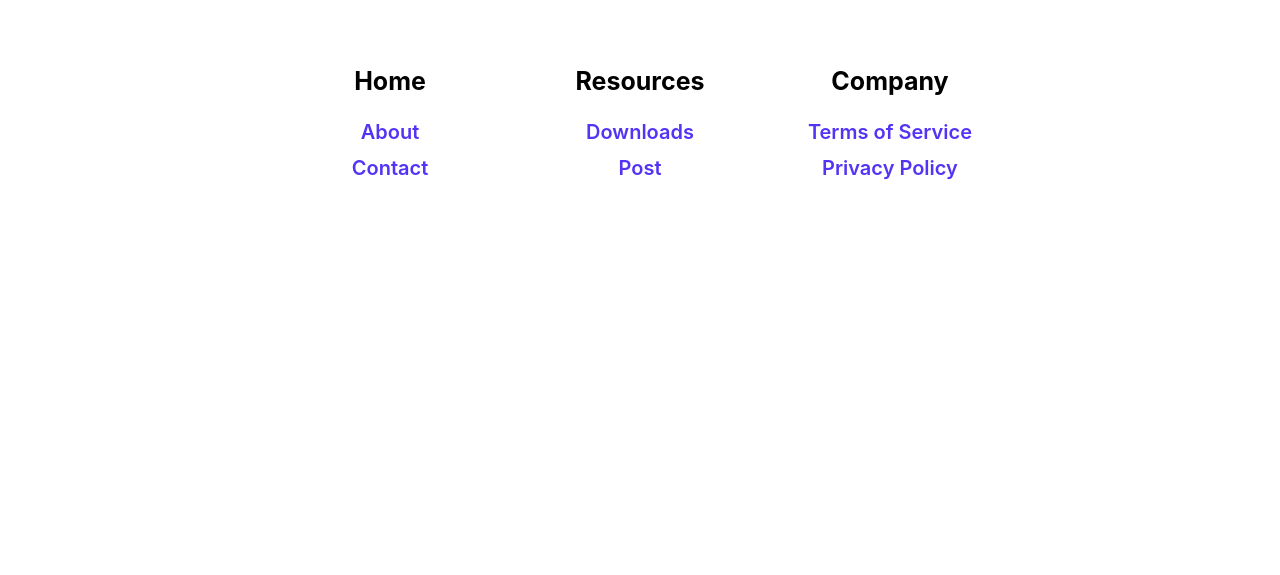
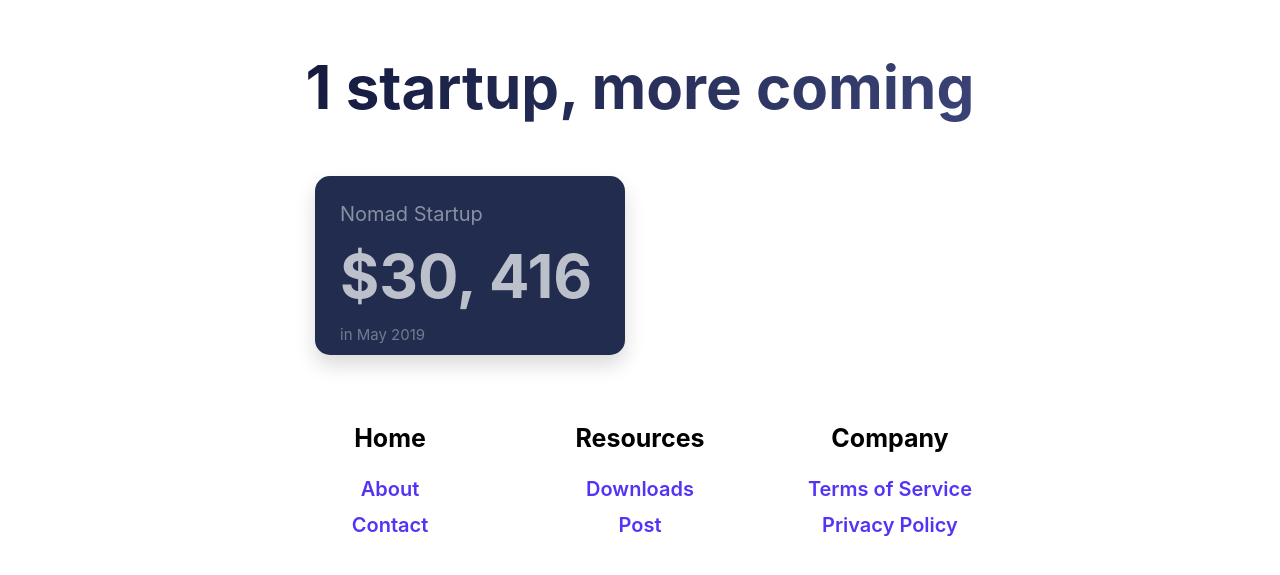
Before and after one commit to mrabdullahsahin/abdullahsahin, a Gatsby site: page /openstartup in a window 1280 px wide. Shown: the part 922-1497 px from the top of the page. Before the commit the page ends 1158 px from the top, so only its background shows below. Built offline with nearby package versions, Linux system fonts and the light colour scheme; Gatsby itself is replaced by a stand-in of ours.

Commit message:
📈 Update open startup page and card component

```diff
--- a/public/page-data/dev-404-page/page-data.json
+++ b/public/page-data/dev-404-page/page-data.json
@@ -1 +1 @@
-{"componentChunkName":"component---cache-dev-404-page-js","path":"/dev-404-page/","webpackCompilationHash":"","result":{"data":{"allSitePage":{"nodes":[{"path":"/404/"},{"path":"/"},{"path":"/page-2/"},{"path":"/yearlygoal/"},{"path":"/404.html"},{"path":"/about/"},{"path":"/contact/"},{"path":"/openstartup/"}]}},"pageContext":{"isCreatedByStatefulCreatePages":true}}}
+{"componentChunkName":"component---cache-dev-404-page-js","path":"/dev-404-page/","webpackCompilationHash":"","result":{"data":{"allSitePage":{"nodes":[{"path":"/404/"},{"path":"/about/"},{"path":"/contact/"},{"path":"/"},{"path":"/openstartup/"},{"path":"/page-2/"},{"path":"/yearlygoal/"},{"path":"/404.html"}]}},"pageContext":{"isCreatedByStatefulCreatePages":true}}}
--- a/src/components/Card/Card.css
+++ b/src/components/Card/Card.css
@@ -0,0 +1,74 @@
+.CardHeader h2 {
+    margin: 50px 20px;
+    font-size: 60px;
+    text-align: center;
+    font-weight: 700;
+    background: linear-gradient(104.74deg, #050A27 0%,#4A548C 100%);
+    -webkit-background-clip: text;
+    background-clip: text;
+    -webkit-text-fill-color: transparent;
+}
+
+@media (max-width: 640px) {
+    .CardHeader h2 {
+      font-size: 30px;
+    }
+}
+
+.CardGroup {
+    max-width: 650px;
+    margin: 30px auto;
+    display: grid;
+    grid-template-columns: repeat(2, 1fr);
+    grid-gap: 30px;
+    margin: auto;
+}
+
+@media (max-width: 640px) {
+    .CardGroup {
+    max-width: 300px;
+    margin: auto;
+    grid-template-columns: repeat(1, 1fr);
+    }
+}
+
+.Card {
+    background: rgba(33, 44, 79, 1);
+    border-radius: 15px;
+    box-shadow: 0px 10px 20px rgba(0, 0, 0, 0.15);
+    transition: 0.8s cubic-bezier(0.2, 0.8, 0.2, 1);
+    cursor: pointer;
+    position: relative;
+    max-width: 100%;
+    height: 179px;
+    text-decoration: none;
+}
+
+.Card:hover{
+    transform: scale(1.1);
+    cursor: pointer;
+  }
+
+.Card h1 {
+    color: rgba(240,243,246, 0.5);
+    font-weight: normal;
+    font-size: 20px;
+    text-align: left;
+    margin: 25px auto 10px 25px;
+}
+
+.Card h3 {
+    color: rgba(255, 255, 255, 0.7);
+    font-weight: bold;
+    font-size: 60px;
+    text-align: left;
+    margin: auto auto 10px 25px;
+}
+
+.Card p {
+    color: rgba(240,243,246, 0.4);
+    font-weight: lighter;
+    font-size: 15px;
+    text-align: left;
+    margin: auto auto auto 25px;
+}
--- a/src/components/Card/Card.js
+++ b/src/components/Card/Card.js
@@ -6,17 +6,23 @@ import './Card.css'
 class Card extends React.Component {
     render () {
         return(
+            <div className="CardHeader">
+                <h2> 1 startup, more coming </h2>
 
-            <div className="CardGroup">
-                <div className="Card">
-                    <image src='../../images/abdullahsahin.jpg'/>
-                    <h3> Product Name </h3>
-                    <p> Product Description </p>
-                    <div className="Revenue">
-                        <p> $30, 416 / Mon </p>
-                    </div>
+                <div className="CardGroup">
+
+                    <Link to="/" className="Card">
+                        <h1>Nomad Startup</h1>
+                        <h3>$30, 416</h3>
+                        <p>in May 2019</p>
+                    </Link>
+
                 </div>
+
+
             </div>
         )
     }
 }
+
+export default Card
--- a/src/pages/openstartup.js
+++ b/src/pages/openstartup.js
@@ -5,12 +5,13 @@ import Layout from "../components/layout"
 import SEO from "../components/seo"
 import HeroArea from "../components/IndexHeroArea/IndexHeroArea"
 import Footer from "../components/Footer/Footer"
+import Card from "../components/Card/Card"
 
 const OpenStartup = () => (
     <Layout>
         <HeroArea/>
         <SEO title="Open Startup"/>
-
+        <Card/>
         <Footer/>
     </Layout>
 )
```
